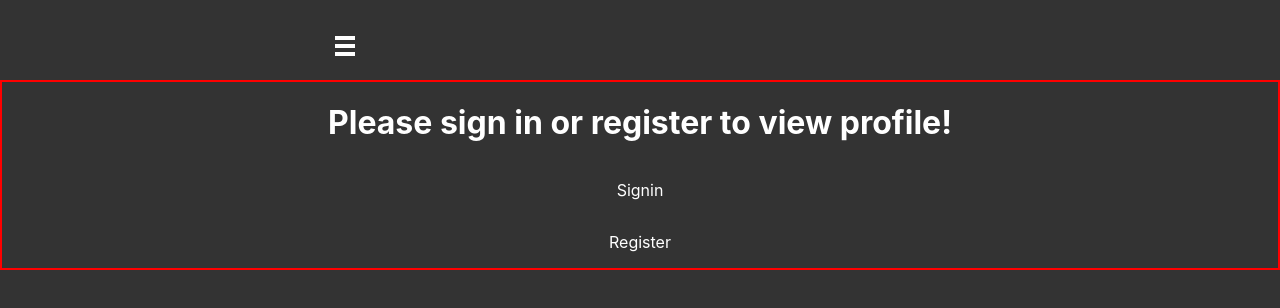
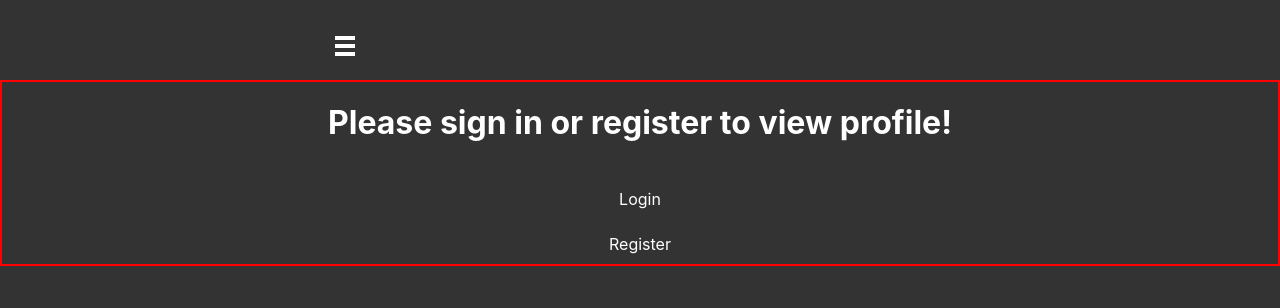
Before and after one commit to chaselancaster/nosmallstreamer-frontend, a React (Create React App) app: page /profile in a window 1280 px wide. Shown: the top 308 px of the page. Built offline with nearby package versions, Linux system fonts and the light colour scheme.

Commit message:
add margin-top to profile links and padding bottom to both containers in Profile

```diff
--- a/src/Component/Profile/Profile.css
+++ b/src/Component/Profile/Profile.css
@@ -4,11 +4,16 @@
   align-items: center;
   border: 2px solid red;
   margin-top: 80px;
+  padding-bottom: 10px;
 }
 
 .profile-loggedout h1 {
   color: white;
   text-align: center;
+}
+
+.profile-link {
+  margin-top: 25px;
 }
 
 .profile-header {
@@ -17,6 +22,7 @@
   align-items: center;
   border: 2px solid red;
   margin-top: 80px;
+  padding-bottom: 10px;
 }
 
 .profile-header h1,
--- a/src/Component/Profile/Profile.js
+++ b/src/Component/Profile/Profile.js
@@ -13,8 +13,8 @@ class Profile extends Component {
                 {!currentUser ? (
                     <div className="profile-loggedout">
                         <h1>Please sign in or register to view profile!</h1>
-                        <p>Signin</p>
-                        <p>Register</p>
+                        <Link to='login' className="profile-link">Login</Link>
+                        <Link to='register' className="profile-link">Register</Link>
                     </div>
                 ) : (
                     <div>
```
Also changed, not shown: 1 other file (tests, documents, lock files or other folders).
